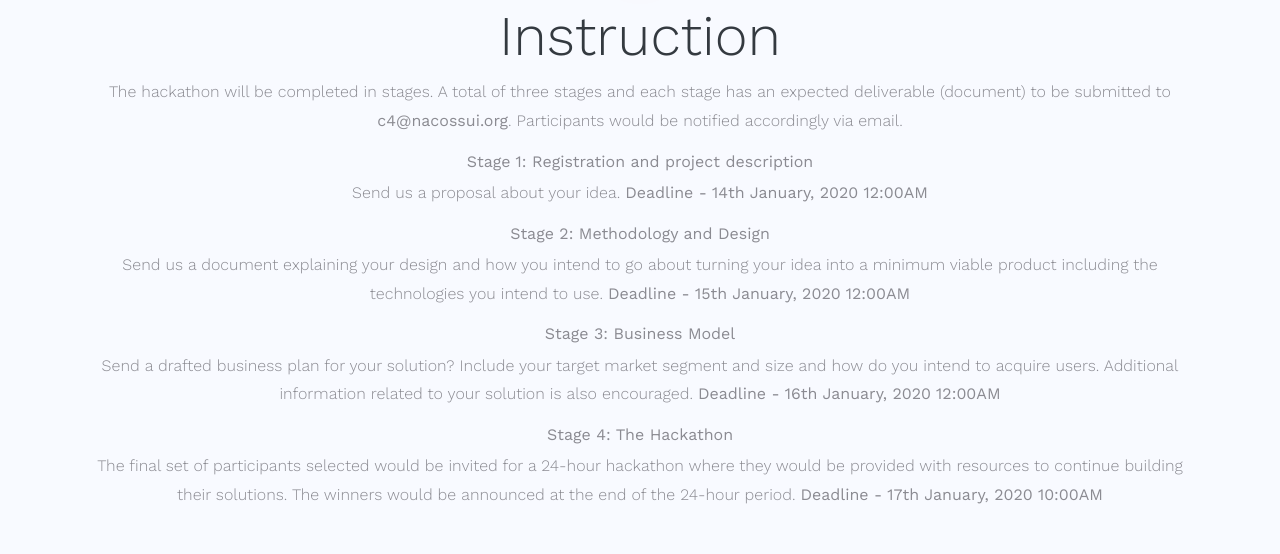
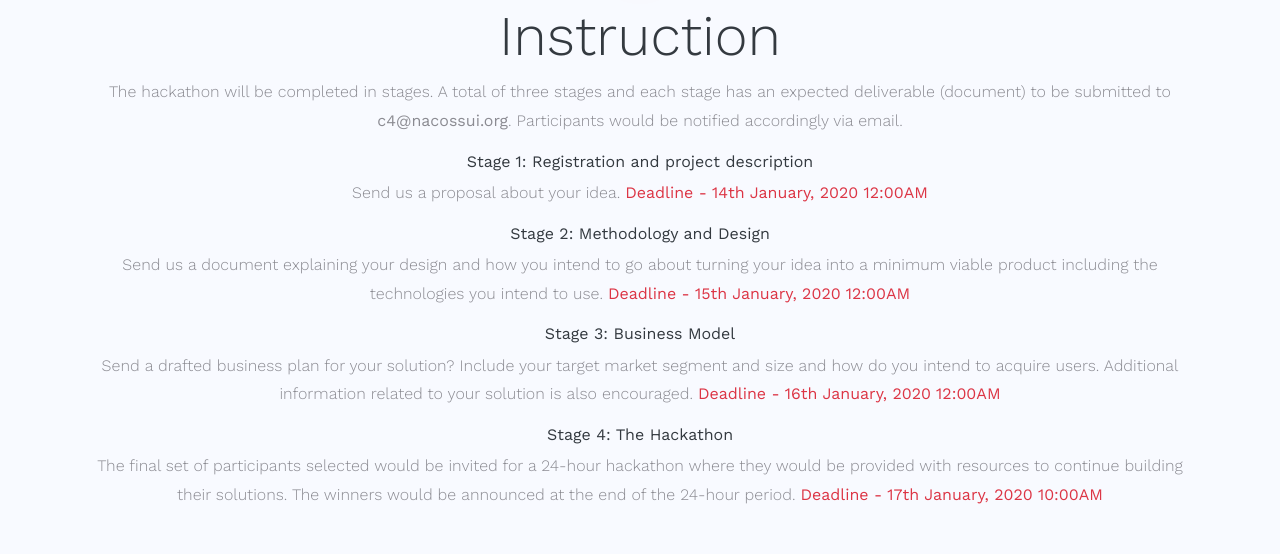
Before and after one commit to femiayodeji/c4, a website: page index.html in a window 1280 px wide. Shown: the part 1953-2507 px from the top of the page. Drawn offline with nearby package versions, Linux system fonts and the light colour scheme; animation ran at ten frames a second; files whose address does not match are found by name.

Commit message:
format instruction texting

```diff
--- a/index.html
+++ b/index.html
@@ -117,28 +117,28 @@
             </p>
           </div>
           <div class="col-md-12 text-center">
-            <h6>Stage 1: Registration and project description</h6>
+            <h6 Class="text-dark">Stage 1: Registration and project description</h6>
             <p>
               Send us a proposal about your idea.
-              <b>Deadline - 14th January, 2020 12:00AM</b>
+              <b Class="text-danger">Deadline - 14th January, 2020 12:00AM</b>
             </p>
 
-            <h6>Stage 2: Methodology and Design</h6>
+            <h6 Class="text-dark">Stage 2: Methodology and Design</h6>
             <p>
               Send us a document explaining your design and how you intend to go about turning your idea into a minimum viable product including the technologies you intend to use.
-              <b>Deadline - 15th January, 2020 12:00AM</b>
+              <b Class="text-danger">Deadline - 15th January, 2020 12:00AM</b>
             </p>
 
-            <h6>Stage 3: Business Model</h6>
+            <h6 Class="text-dark">Stage 3: Business Model</h6>
             <p>
               Send a drafted business plan for your solution? Include your target market segment and size and how do you intend to acquire users. Additional information related to your solution is also encouraged.
-              <b>Deadline - 16th January, 2020 12:00AM</b>
+              <b Class="text-danger">Deadline - 16th January, 2020 12:00AM</b>
             </p>
 
-            <h6>Stage 4: The Hackathon</h6>
+            <h6 Class="text-dark">Stage 4: The Hackathon</h6>
             <p>
               The final set of participants selected would be invited for a 24-hour hackathon where they would be provided with resources to continue building their solutions. The winners would be announced at the end of the 24-hour period.
-              <b>Deadline - 17th January, 2020 10:00AM</b>
+              <b Class="text-danger">Deadline - 17th January, 2020 10:00AM</b>
             </p>
 
           </div>
```
